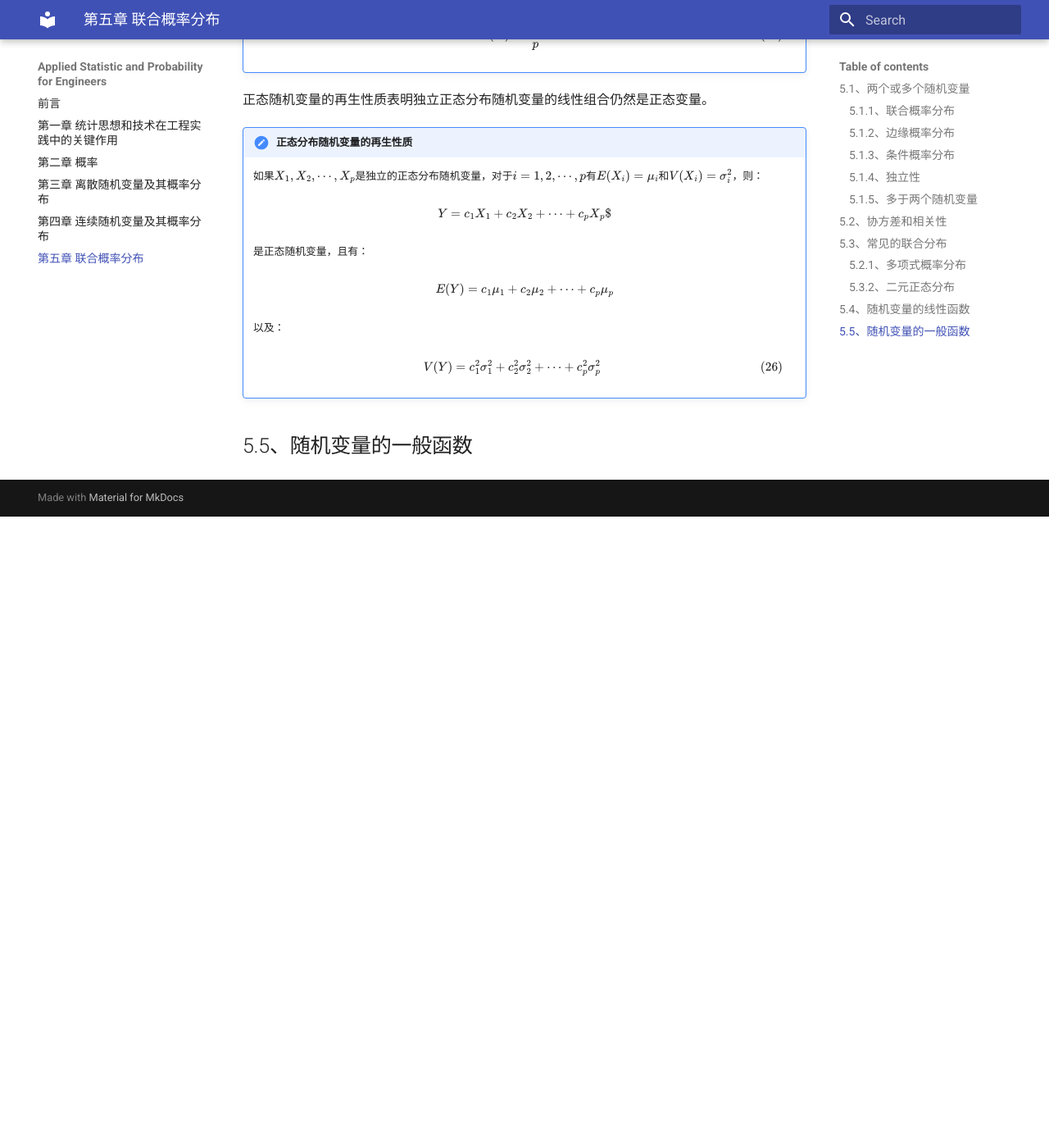
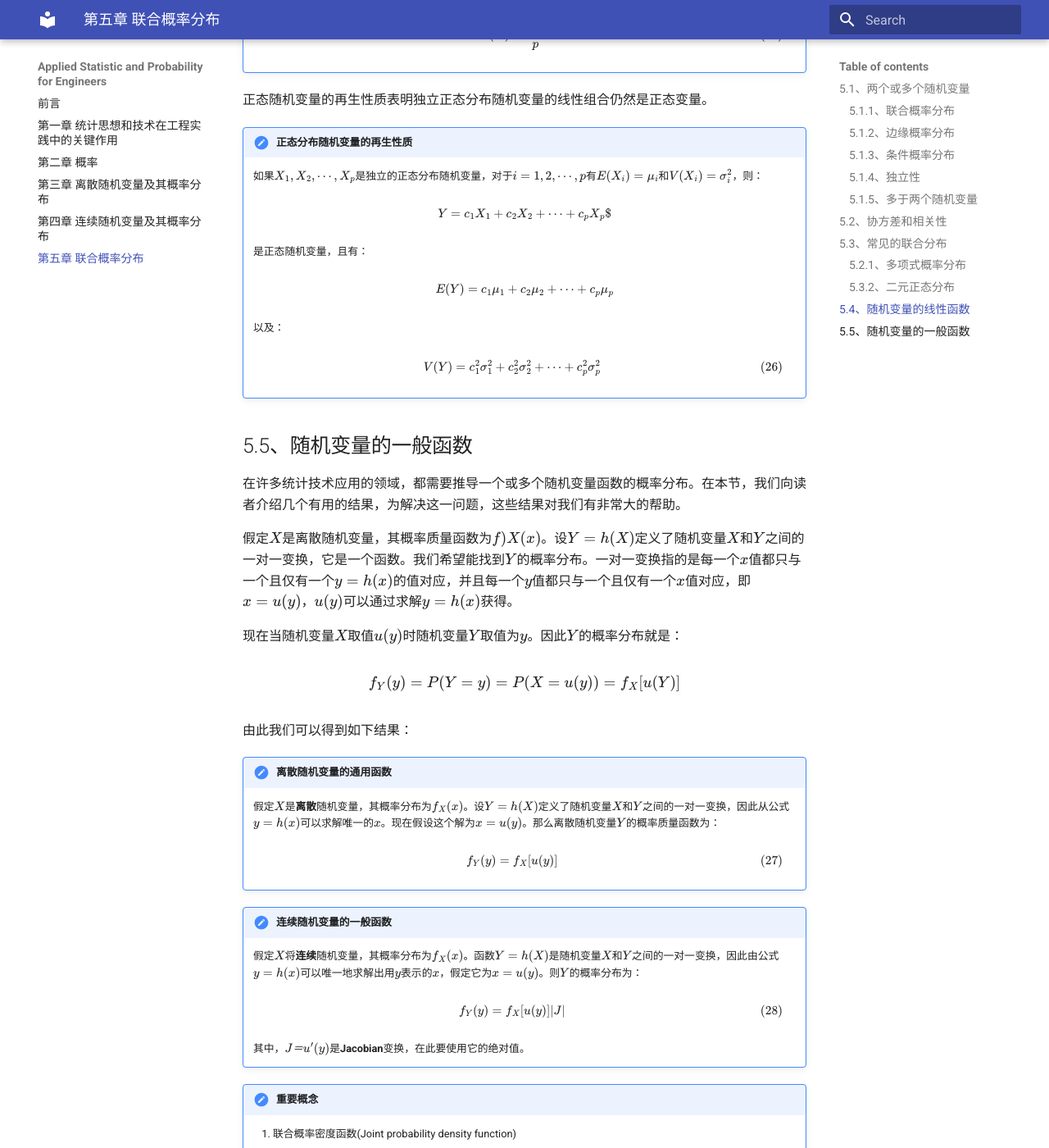
Before and after one commit to chenmich/applied_statistic_and_probability_for_engineers, an MkDocs documentation site: the page built from docs/fifth.md, in a window 1280 px wide and 1400 px high, scrolled down 14468 px. Shown: the whole window at 82% size. Built offline with MkDocs 1.6.1 and Material for MkDocs 9.7.7, drawn with Linux system fonts in a browser that asks for light colours; before the commit the page ends 15098 px from its top, so only the background shows below that; some of the changed text lies outside the part shown.

Commit message:
complete 5

```diff
--- a/docs/fifth.md
+++ b/docs/fifth.md
@@ -525,3 +525,53 @@ $$
     $$
 
 ## 5.5、随机变量的一般函数
+
+在许多统计技术应用的领域，都需要推导一个或多个随机变量函数的概率分布。在本节，我们向读者介绍几个有用的结果，为解决这一问题，这些结果对我们有非常大的帮助。
+
+假定$X$是离散随机变量，其概率质量函数为$f){X}(x)$。设$Y=h(X)$定义了随机变量$X$和$Y$之间的一对一变换，它是一个函数。我们希望能找到$Y$的概率分布。一对一变换指的是每一个$x$值都只与一个且仅有一个$y=h(x)$的值对应，并且每一个$y$值都只与一个且仅有一个$x$值对应，即$x=u(y)$，$u(y)$可以通过求解$y=h(x)$获得。
+
+现在当随机变量$X$取值$u(y)$时随机变量$Y$取值为$y$。因此$Y$的概率分布就是：
+
+$$
+f_{Y}(y)=P(Y=y)=P(X=u(y))=f_{X}[u(Y)]
+$$
+
+由此我们可以得到如下结果：
+
+!!!note "离散随机变量的通用函数"
+    假定$X$是**离散**随机变量，其概率分布为$f_{X}(x)$。设$Y=h(X)$定义了随机变量$X$和$Y$之间的一对一变换，因此从公式$y=h(x)$可以求解唯一的$x$。现在假设这个解为$x=u(y)$。那么离散随机变量$Y$的概率质量函数为：
+
+    $$
+    \begin{equation}
+    f_{Y}(y)=f_{X}[u(y)]\qquad
+    \end{equation}
+    $$
+
+!!!note "连续随机变量的一般函数"
+    假定$X$将**连续**随机变量，其概率分布为$f_{X}(x)$。函数$Y=h(X)$是随机变量$X$和$Y$之间的一对一变换，因此由公式$y=h(x)$可以唯一地求解出用$y$表示的$x$，假定它为$x=u(y)$。则$Y$的概率分布为：
+
+    $$
+    \begin{equation}
+    f_{Y}(y)=f_{X}[u(y)]|J|\qquad
+    \end{equation}
+    $$
+
+    其中，$J＝u'(y)$是**Jacobian**变换，在此要使用它的绝对值。
+
+!!!note "重要概念"
+    1. 联合概率密度函数(Joint probability density function)
+    2. 联合概率质量函数(Joint probability mass function)
+    3. 边缘概率分布(Marginal probabiltiy distribution)
+    4. 条件概率密度函数(Conditional probability density function)
+    5. 条件概率质量函数(Conditional probability mass function)
+    6. 独立性(Independence)
+    7. 条件平均值(Conditional mean)
+    8. 条件方差(Conditional variance)
+    9. 协方差（Covariance)
+    10. 相关系数(Correlation)
+    11. 多项式分布(Multinomaial distribution)
+    12. 二元分布(Bivariate distribution)
+    13. 二元正态分布(Bivariate normal distribution)
+    14. 误差传播(Error propagation)
+    15. 正态分布的再生性质(Reproductive property of the normal distribution)
+    16. 随机变量的一般函数(General function of random variables)
```
